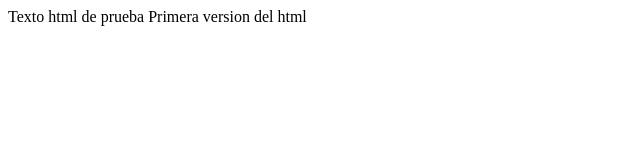
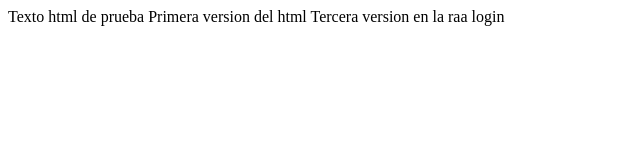
Before and after one commit to JSHectorM/Ejemplo-Git, a plain HTML site: page index.html in a window 1280 px wide. Shown: the whole page, without its empty margins (0-640 px from the left). Drawn offline with Linux system fonts and the light colour scheme.

Commit message:
Rema login tercer version

```diff
--- a/app.js
+++ b/app.js
@@ -1 +1 @@
-console.log("Hola mundo  version 1");
+console.log("Hola mundo  version 1 3 login");
--- a/index.html
+++ b/index.html
@@ -8,5 +8,6 @@
 <body>
     Texto html de prueba
     Primera version del html
+    Tercera version en la raa login
 </body>
 </html>
```
